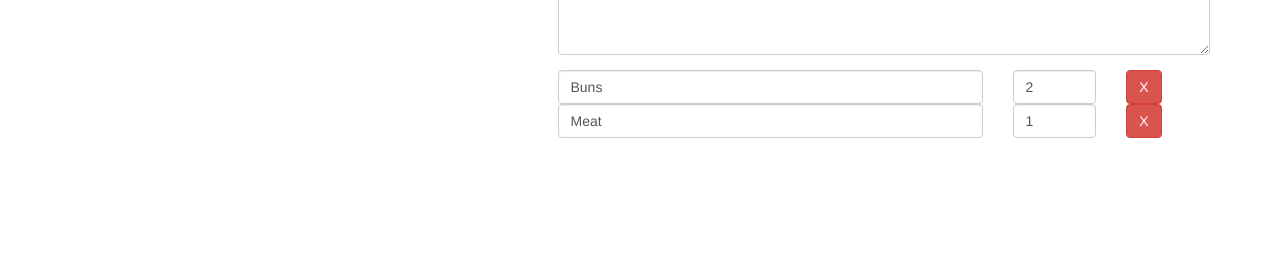
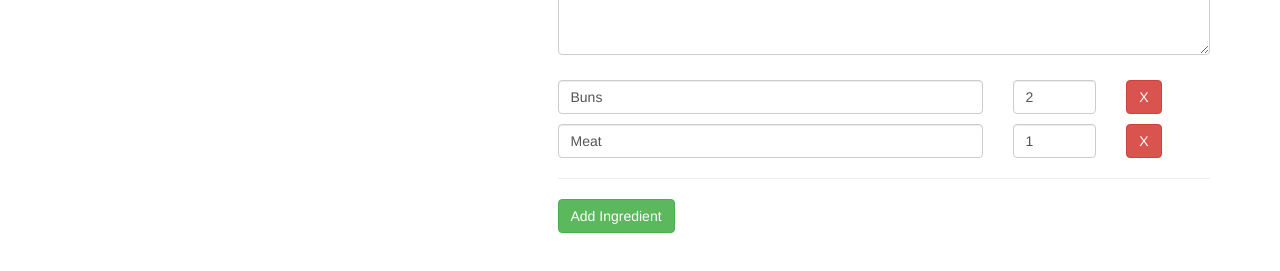
Before and after one commit to Dman247/angularProject, an Angular app: page /recipes/1/edit in a window 1280 px wide. Shown: the part 359-630 px from the top of the page. Built offline with nearby package versions, Linux system fonts and the light colour scheme.

Commit message:
Recipe-Edit: Created Add-Ingredient button and Added From Validation

```diff
--- a/src/app/recipes/recipe-edit/recipe-edit.component.css
+++ b/src/app/recipes/recipe-edit/recipe-edit.component.css
@@ -0,0 +1,4 @@
+input.ng-invalid.ng-touched,
+textarea.ng-invalid.ng-touched {
+	border: 1px solid red;
+}
--- a/src/app/recipes/recipe-edit/recipe-edit.component.html
+++ b/src/app/recipes/recipe-edit/recipe-edit.component.html
@@ -3,7 +3,7 @@
 		<form [formGroup]="recipeForm" (ngSubmit)="onSubmit()">
 			<div class="row">
 				<div class="col-xs-12">
-					<button type="submit" class="btn btn-success">Save</button>
+					<button type="submit" class="btn btn-success" [disabled]="!recipeForm.valid">Save</button>
 					<button type="button" class="btn btn-danger">Cancel</button>
 				</div>
 			</div>
@@ -38,7 +38,7 @@
 			</div>
 			<div class="row">
 				<div class="col-xs-12" formArrayName="ingredients">
-					<div class="row" *ngFor="let ingredientCtrl of controls; let i = index" [formGroupName]="i">
+					<div class="row" *ngFor="let ingredientCtrl of controls; let i = index" [formGroupName]="i" style="margin-top: 10px">
 						<div class="col-xs-8">
 							<input type="text" class="form-control" formControlName="name">
 						</div>
@@ -49,6 +49,12 @@
 							<button class="btn btn-danger">X</button>
 						</div>
 					</div>
+					<hr>
+					<div class="row">
+						<div class="col-xs-12">
+							<button type="button" class="btn btn-success" (click)="onAddIngredient()">Add Ingredient</button>
+						</div>
+					</div>
 				</div>
 			</div>
 		</form>
--- a/src/app/recipes/recipe-edit/recipe-edit.component.ts
+++ b/src/app/recipes/recipe-edit/recipe-edit.component.ts
@@ -1,5 +1,5 @@
 import { Component, OnInit } from '@angular/core';
-import { FormArray, FormControl, FormGroup } from '@angular/forms';
+import { FormArray, FormControl, FormGroup, Validators } from '@angular/forms';
 import { ActivatedRoute, Params } from '@angular/router';
 import { RecipeService } from '../recipe.service';
 
@@ -32,6 +32,15 @@ export class RecipeEditComponent implements OnInit {
 		console.log(this.recipeForm);
 	}
 
+	onAddIngredient() {
+		(<FormArray>this.recipeForm.get('ingredients')).push(
+			new FormGroup({
+				'name': new FormControl(null, Validators.required),
+				'amount': new FormControl(null, [Validators.required, Validators.pattern(/^[1-9]+[0-9]*$/)])
+			})
+		)
+	}
+
 	private initForm() {
 		let recipeName = '';
 		let recipeImagePath = '';
@@ -47,8 +56,8 @@ export class RecipeEditComponent implements OnInit {
 				for (let ingredient of recipe.ingredients) {
 					recipeIngredients.push(
 						new FormGroup({
-							'name': new FormControl(ingredient.name),
-							'amount': new FormControl(ingredient.amount)
+							'name': new FormControl(ingredient.name, Validators.required),
+							'amount': new FormControl(ingredient.amount, [Validators.required, Validators.pattern(/^[1-9]+[0-9]*$/)])
 						})
 					);
 				}
@@ -56,9 +65,9 @@ export class RecipeEditComponent implements OnInit {
 		}
 
 		this.recipeForm = new FormGroup({
-			'name': new FormControl(recipeName),
-			'imagePath': new FormControl(recipeImagePath),
-			'description': new FormControl(recipeDescription),
+			'name': new FormControl(recipeName, Validators.required),
+			'imagePath': new FormControl(recipeImagePath, Validators.required),
+			'description': new FormControl(recipeDescription, Validators.required),
 			'ingredients': recipeIngredients
 		});
 	}
```
